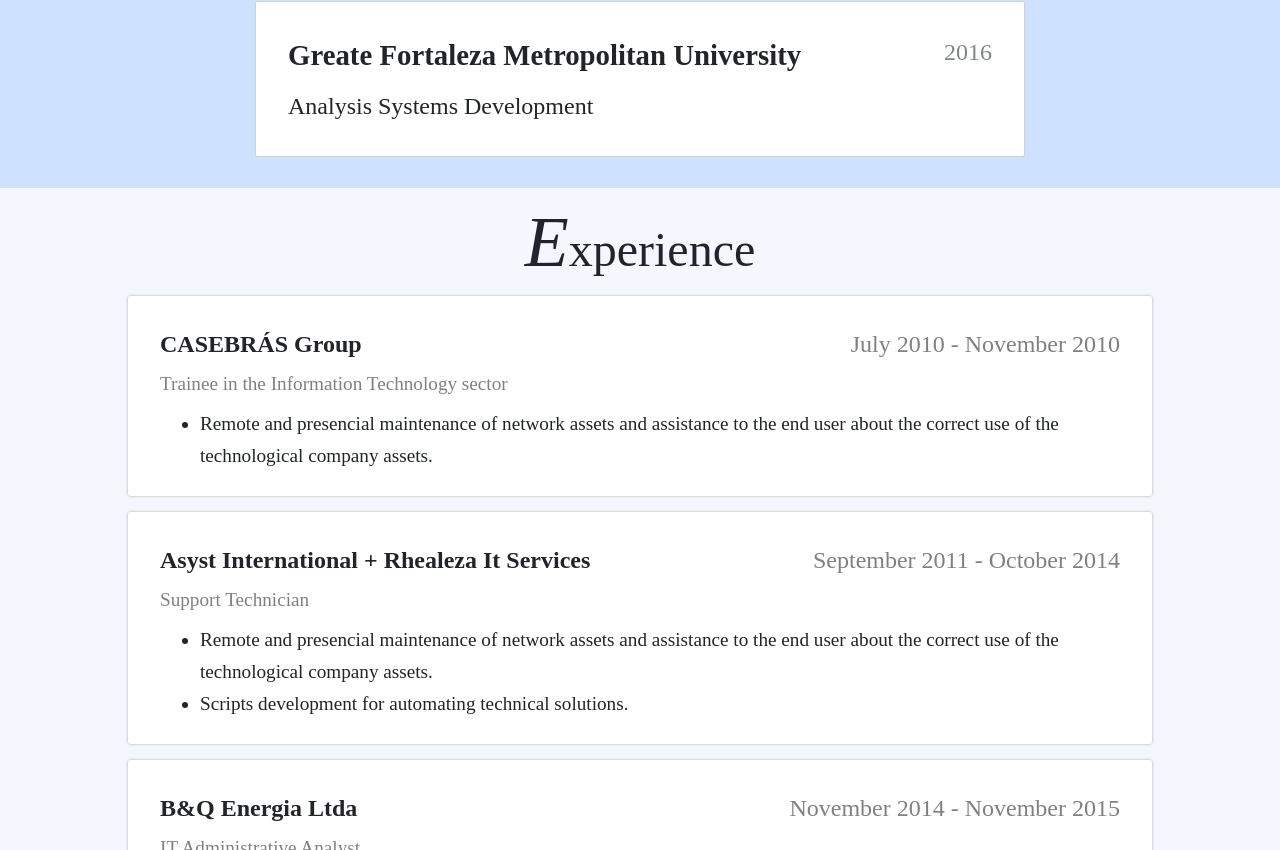
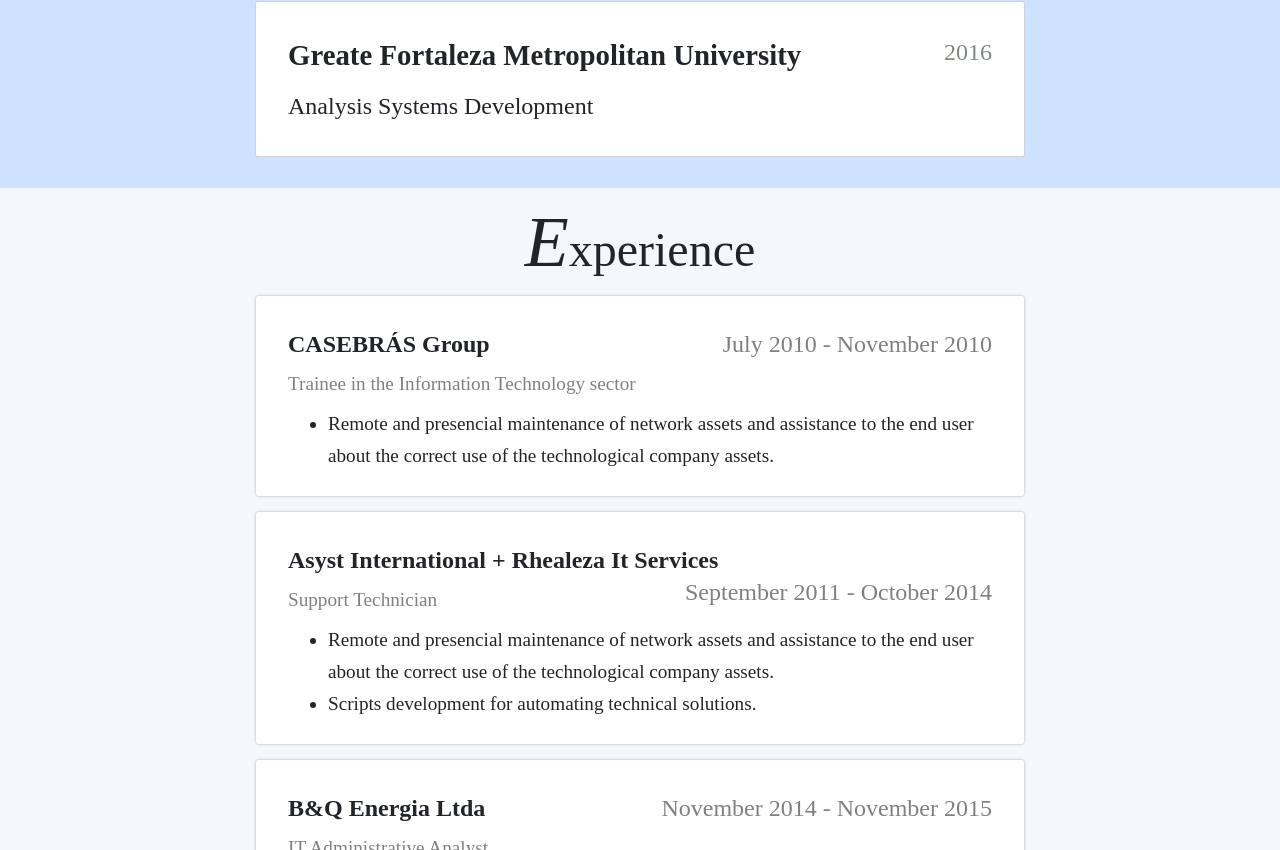
Before and after one commit to isds/myresume, a React (Create React App) app in the folder myresume/: page / in a window 1280 px wide. Shown: the part 1330-2180 px from the top of the page. Built offline with nearby package versions, Linux system fonts and the light colour scheme.

Commit message:
Removing unnused 'div' tags. Correcting items positioning in screen.

```diff
--- a/myresume/src/components/Education/Education.css
+++ b/myresume/src/components/Education/Education.css
@@ -12,11 +12,11 @@
   justify-content: center;
 }
 
-.education-title div{
+.education-title span{
   font-size: 3rem;
 }
 
-.education-title div::first-letter {
+.education-title span::first-letter {
   font-size: 4.5rem;
   font-style: italic;
 }
--- a/myresume/src/components/Education/Education.js
+++ b/myresume/src/components/Education/Education.js
@@ -18,9 +18,9 @@
     return (
       <div id="education" className="education-container">
         <div className="education-title">
-          <div>
+          <span>
             Education
-          </div>
+          </span>
         </div>
 
         <EducationCard
--- a/myresume/src/components/Experience/Experience.css
+++ b/myresume/src/components/Experience/Experience.css
@@ -22,7 +22,7 @@
 }
 
 .experience-card {
-  width: 80vw;
+  width: 60%;
 
   padding: 2rem;
   padding-bottom: 0.5rem;
--- a/myresume/src/components/Experience/Experience.js
+++ b/myresume/src/components/Experience/Experience.js
@@ -44,7 +44,6 @@
     (line, i) => <li key={i} className="experience-card-text">{line}</li>
   );
   return (
-    <div id="experience">
     <div className="experience-card">
       <p className="experience-card-title">
         {props.title} <span>{props.date}</span>
@@ -53,7 +52,6 @@
       <ul>
         {textLines}
       </ul>
-      </div>
     </div>
   );
 }
@@ -72,7 +70,7 @@
 class Experience extends Component {
   render() {
     return (
-      <div className="experience-container">
+      <div id="experience" className="experience-container">
         <div className="experience-title">
           <span>
             Experience
```
Lines whose indentation alone changed are shown as unchanged.
